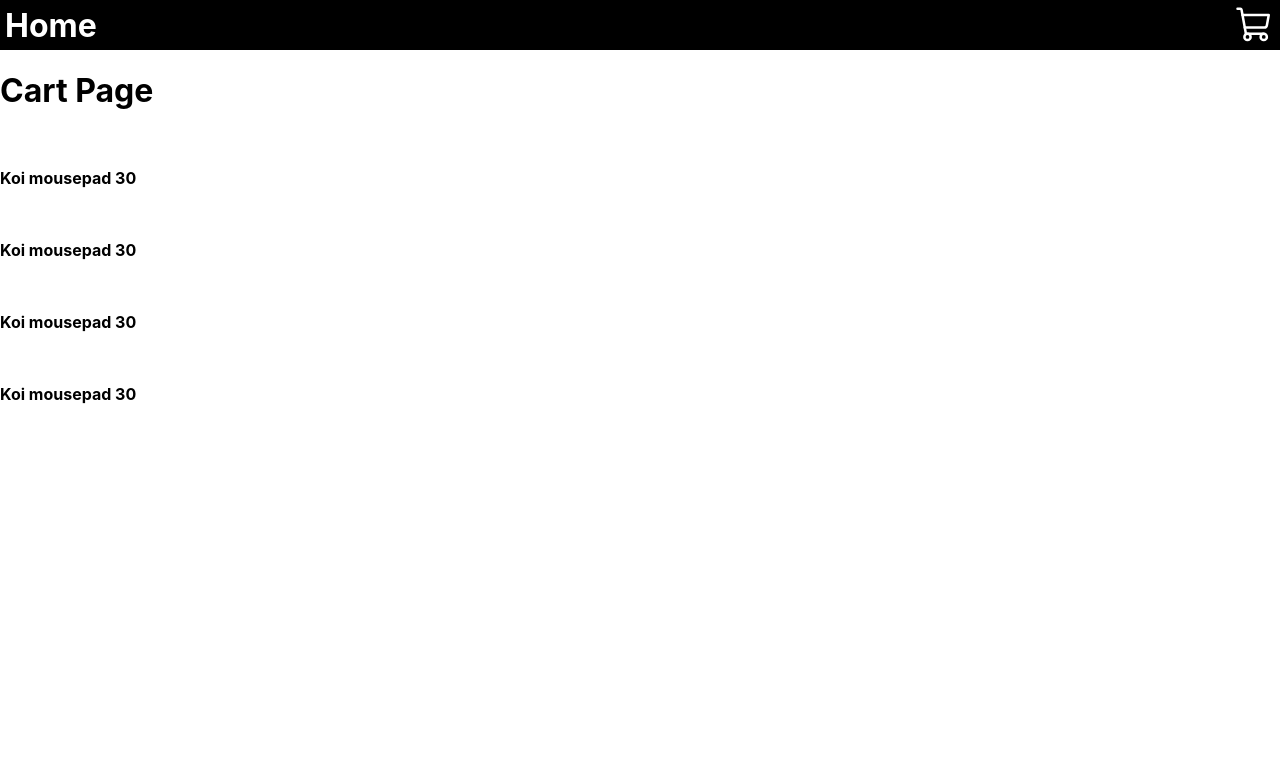
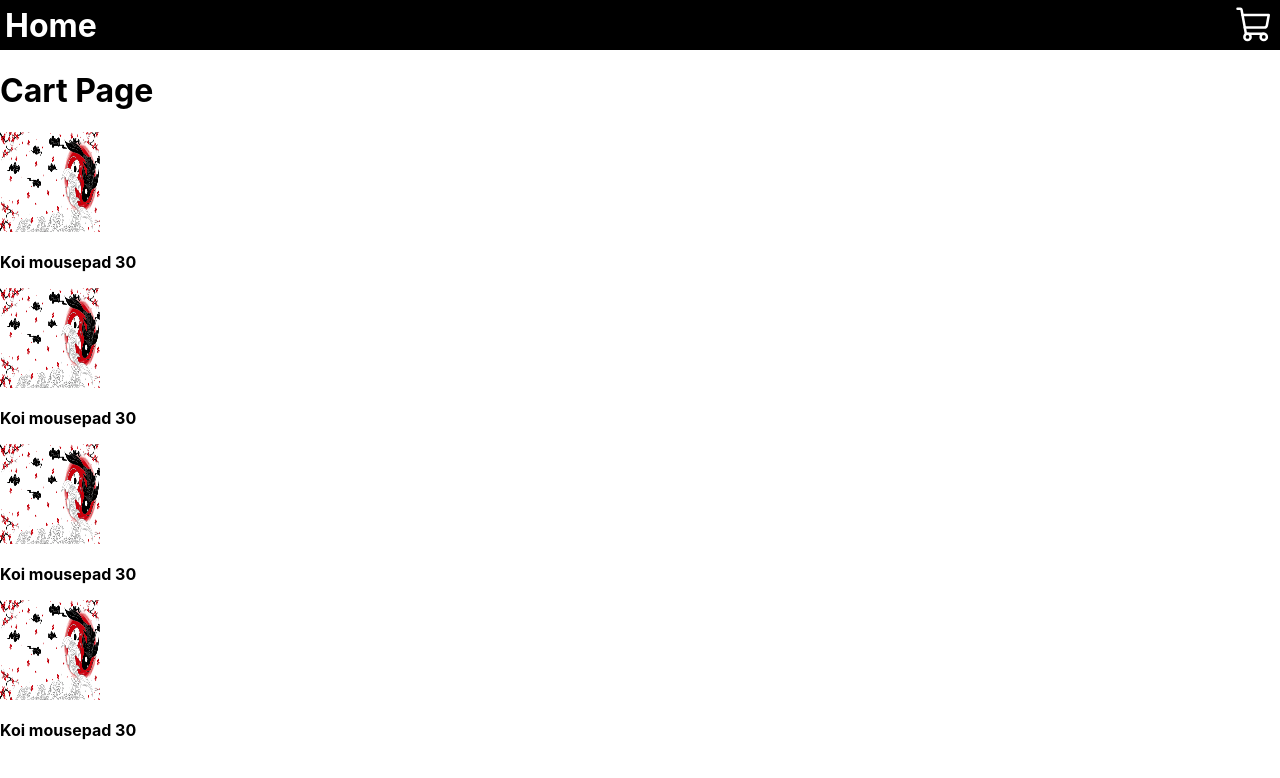
Before and after one commit to arta444/MousepadApp, a React (Create React App) app in the folder my-app/: page /cart in a window 1280 px wide. Shown: the top 778 px of the page. Built offline with nearby package versions, Linux system fonts and the light colour scheme.

Commit message:
Fixed the image bug

```diff
--- /dev/null
+++ b/my-app/src/Components/Product.css
@@ -0,0 +1,4 @@
+.image{
+    width: 100px;
+    height: 100px;
+}
--- a/my-app/src/Components/Product.jsx
+++ b/my-app/src/Components/Product.jsx
@@ -1,10 +1,10 @@
 import React from 'react'
-
+import "./Product.css"
 
 export const Product = (props) => {
     const {id, productName, price, productImage} = props.data
     return <div className='product'>
-        <img scr = {productImage}/>
+        <img className="image" src ={productImage}/>
         <div className='info'>
             <p>
                 <b> {productName}</b>
--- a/my-app/src/Pages/Cart.jsx
+++ b/my-app/src/Pages/Cart.jsx
@@ -8,8 +8,8 @@ export default function Cart() {
    <div>
       <h1>Cart Page</h1>
       <div className="products">
-        {productsList.map((product)=>
-        (<Product data={product}/>
+        {productsList.map((product, index)=>
+        (<Product key={index} data={product}/>
         ))}
       </div>
     </div>
```
Also changed, not shown: my-app/src/Pages/Product.jsx (deleted, +0 -8 lines), my-app/src/productsList.js (+6 -7 lines), my-app/src/App.css (line endings or trailing spaces), my-app/src/index.css (line endings or trailing spaces).
